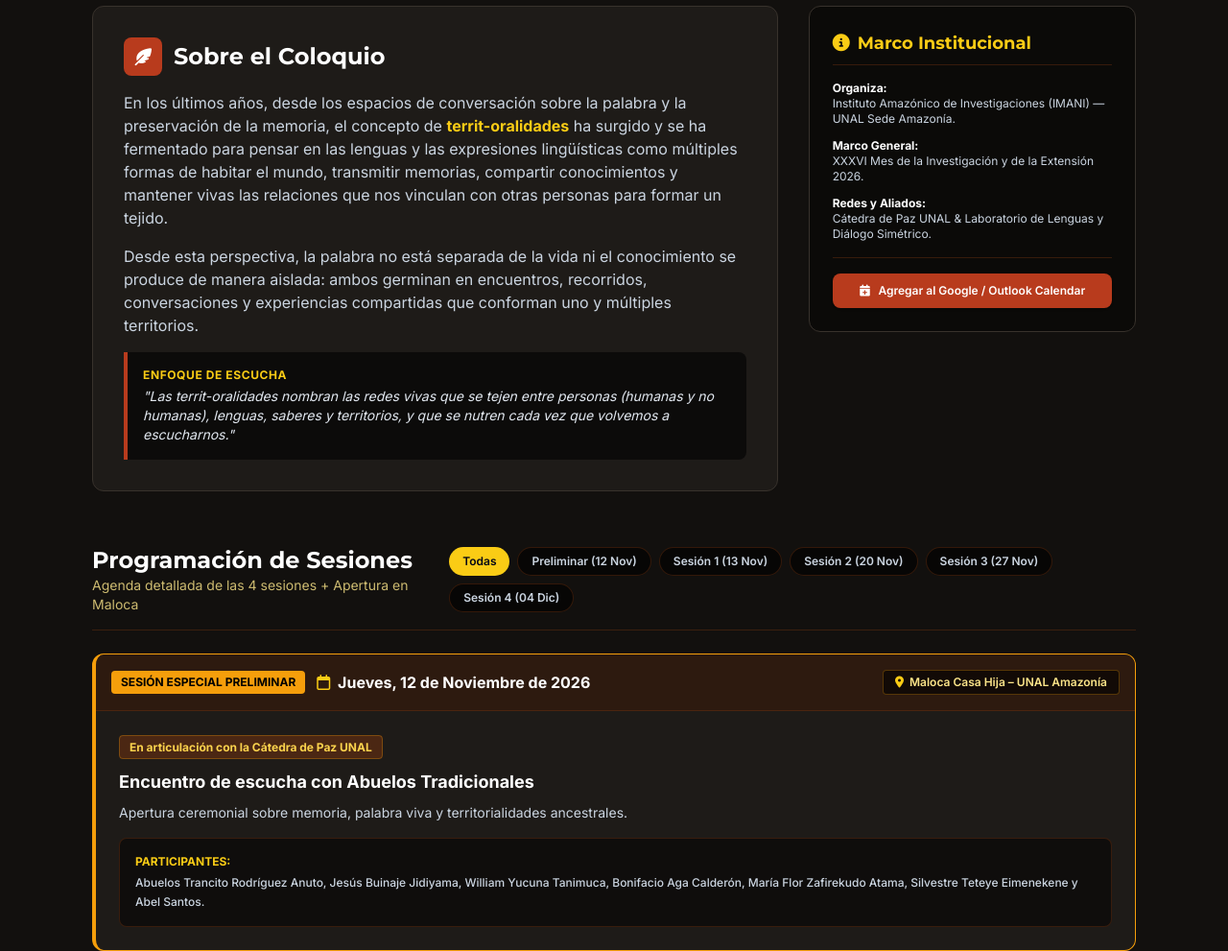
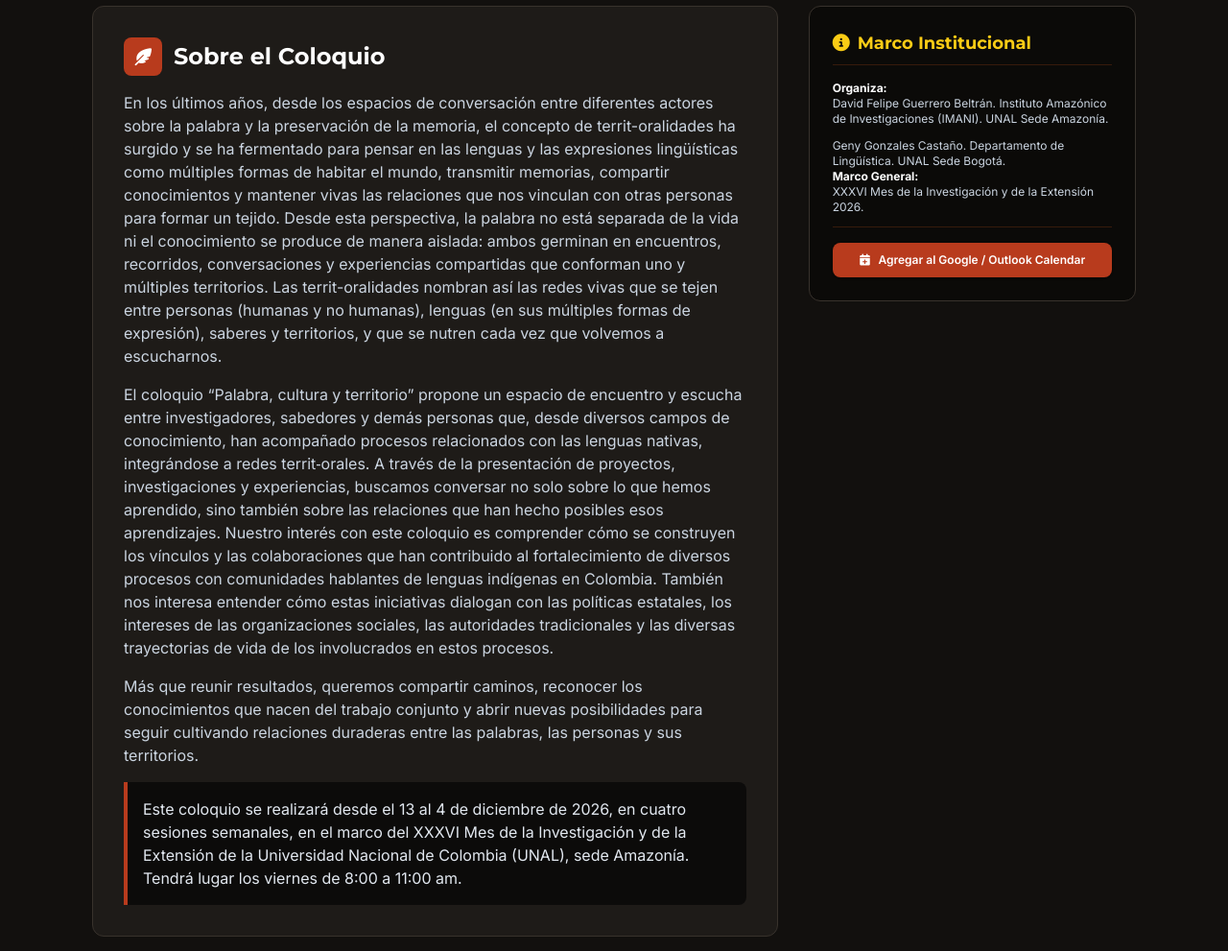
Before and after one commit to dfguerrerob/Palabra-Cultura-y-Territorio, a plain HTML site: page index.html in a window 1280 px wide. Shown: the part 1020-2011 px from the top of the page at 96% size. Drawn offline with nearby package versions, Linux system fonts and the light colour scheme.

Commit message:
Update event details and background image in index.html
Updated the background image and modified text content to enhance clarity and detail about the event.

```diff
--- a/index.html
+++ b/index.html
@@ -40,7 +40,7 @@
     <style>
         .poster-hero {
             background: linear-gradient(180deg, rgba(18, 16, 14, 0.75) 0%, rgba(18, 16, 14, 0.95) 100%),
-                        url('https://images.unsplash.com/photo-1544644181-1484b3fdfc62?q=80&w=1600&auto=format&fit=crop') center/cover no-repeat;
+                        url('naane aru tu.png') center/cover no-repeat;
         }
         .g-card {
             background: #1E1B18;
@@ -214,15 +214,16 @@
                     <h2 class="text-2xl font-bold font-heading text-white">Sobre el Coloquio</h2>
                 </div>
                 <p class="text-slate-300 leading-relaxed text-sm sm:text-base">
-                    En los últimos años, desde los espacios de conversación sobre la palabra y la preservación de la memoria, el concepto de <strong class="text-poster-gold">territ-oralidades</strong> ha surgido y se ha fermentado para pensar en las lenguas y las expresiones lingüísticas como múltiples formas de habitar el mundo, transmitir memorias, compartir conocimientos y mantener vivas las relaciones que nos vinculan con otras personas para formar un tejido.
+                    En los últimos años, desde los espacios de conversación entre diferentes actores sobre la palabra y la preservación de la memoria, el concepto de territ-oralidades ha surgido y se ha fermentado para pensar en las lenguas y las expresiones lingüísticas como múltiples formas de habitar el mundo, transmitir memorias, compartir conocimientos y mantener vivas las relaciones que nos vinculan con otras personas para formar un tejido. Desde esta perspectiva, la palabra no está separada de la vida ni el conocimiento se produce de manera aislada: ambos germinan en encuentros, recorridos, conversaciones y experiencias compartidas que conforman uno y múltiples territorios. Las territ-oralidades nombran así las redes vivas que se tejen entre personas (humanas y no humanas), lenguas (en sus múltiples formas de expresión), saberes y territorios, y que se nutren cada vez que volvemos a escucharnos.
                 </p>
                 <p class="text-slate-300 leading-relaxed text-sm sm:text-base">
-                    Desde esta perspectiva, la palabra no está separada de la vida ni el conocimiento se produce de manera aislada: ambos germinan en encuentros, recorridos, conversaciones y experiencias compartidas que conforman uno y múltiples territorios.
+                    El coloquio “Palabra, cultura y territorio” propone un espacio de encuentro y escucha entre investigadores, sabedores y demás personas que, desde diversos campos de conocimiento, han acompañado procesos relacionados con las lenguas nativas, integrándose a redes territ‑orales. A través de la presentación de proyectos, investigaciones y experiencias, buscamos conversar no solo sobre lo que hemos aprendido, sino también sobre las relaciones que han hecho posibles esos aprendizajes. Nuestro interés con este coloquio es comprender cómo se construyen los vínculos y las colaboraciones que han contribuido al fortalecimiento de diversos procesos con comunidades hablantes de lenguas indígenas en Colombia. También nos interesa entender cómo estas iniciativas dialogan con las políticas estatales, los intereses de las organizaciones sociales, las autoridades tradicionales y las diversas trayectorias de vida de los involucrados en estos procesos.
                 </p>
+                 <p class="text-slate-300 leading-relaxed text-sm sm:text-base">
+                    Más que reunir resultados, queremos compartir caminos, reconocer los conocimientos que nacen del trabajo conjunto y abrir nuevas posibilidades para seguir cultivando relaciones duraderas entre las palabras, las personas y sus territorios.
                 <div class="bg-black/60 border-l-4 border-poster-terracotta p-4 rounded-r-lg mt-4">
-                    <p class="text-xs font-bold text-poster-gold uppercase tracking-wider mb-1">Enfoque de escucha</p>
-                    <p class="text-slate-200 text-sm italic">
-                        "Las territ-oralidades nombran las redes vivas que se tejen entre personas (humanas y no humanas), lenguas, saberes y territorios, y que se nutren cada vez que volvemos a escucharnos."
+                    <p class="text-slate-200 text-sm sm:text-base">
+                        Este coloquio se realizará desde el 13 al 4 de diciembre de 2026, en cuatro sesiones semanales, en el marco del XXXVI Mes de la Investigación y de la Extensión de la Universidad Nacional de Colombia (UNAL), sede Amazonía. Tendrá lugar los viernes de 8:00 a 11:00 am.
                     </p>
                 </div>
             </div>
@@ -234,15 +235,13 @@
                 <div class="space-y-3 text-xs text-slate-300">
                     <div>
                         <span class="font-bold text-white block">Organiza:</span>
-                        <span>Instituto Amazónico de Investigaciones (IMANI) — UNAL Sede Amazonía.</span>
+                        <span>David Felipe Guerrero Beltrán. Instituto Amazónico de Investigaciones (IMANI). UNAL Sede Amazonía.</span>
                     </div>
+                    <div>
+                        <span>Geny Gonzales Castaño. Departamento de Lingüística. UNAL Sede Bogotá.</span>
                     <div>
                         <span class="font-bold text-white block">Marco General:</span>
                         <span>XXXVI Mes de la Investigación y de la Extensión 2026.</span>
-                    </div>
-                    <div>
-                        <span class="font-bold text-white block">Redes y Aliados:</span>
-                        <span>Cátedra de Paz UNAL & Laboratorio de Lenguas y Diálogo Simétrico.</span>
                     </div>
                 </div>
 
@@ -708,7 +707,7 @@
 
             <div class="flex flex-col sm:flex-row items-center justify-between text-[11px] text-amber-100/80 gap-2">
                 <p>&copy; 2026 Universidad Nacional de Colombia &bull; Sede Amazonía</p>
-                <p>XXXVI Mes de la Investigación y la Extensión &bull; 160 Años Manuel Ancízar</p>
+                <p>XXXVI Mes de la Investigación y la Extensión &bull; Laboratorio de Lenguas y Diálogo Simétrico</p>
             </div>
         </div>
     </footer>
```
